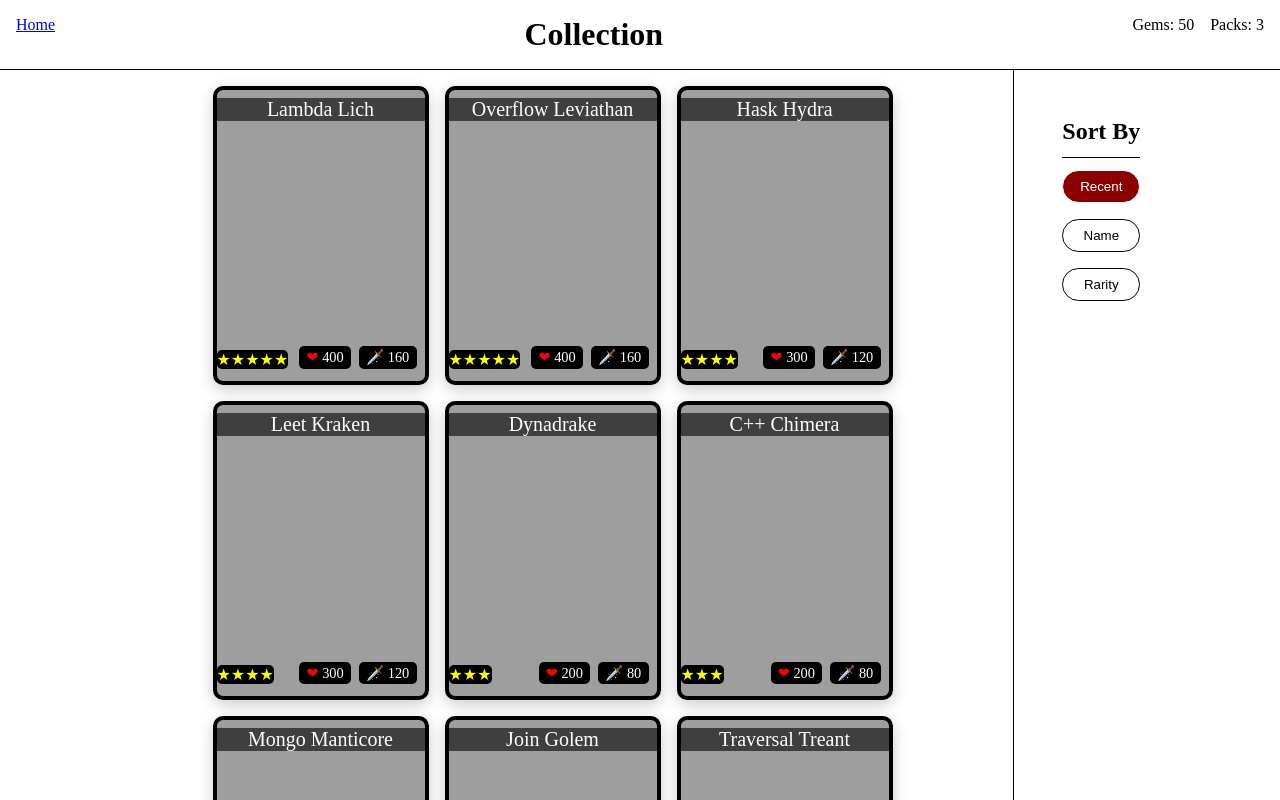
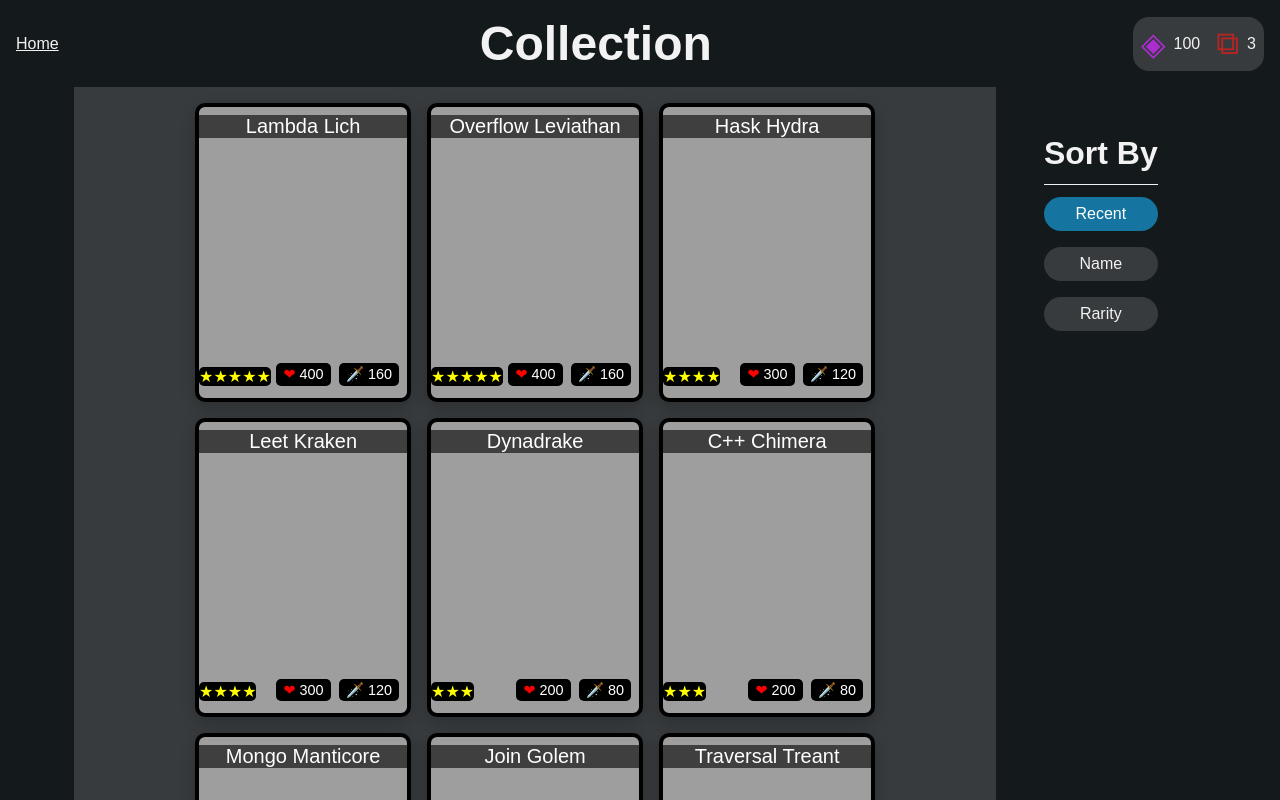
Before and after one commit to cse110-sp25-group6/cse110-sp25-group6, a website with bundled scripts: page source/collection/collection.html in a window 1280 px wide. Built offline with nearby package versions, Linux system fonts and the light colour scheme; a web font is replaced by a local one.

Commit message:
add overall page styling

```diff
--- a/source/collection/collection.css
+++ b/source/collection/collection.css
@@ -1,7 +1,23 @@
+@import url('https://fonts.googleapis.com/css2?family=Pixelify+Sans:wght@400..700&display=swap');
+@import url('https://fonts.googleapis.com/css2?family=Pixelify+Sans:wght@400..700&family=Turret+Road:wght@200;300;400;500;700;800&display=swap');
+
+:root {
+  --background-clr: #141a1c;
+  --foreground-clr: #373b3d;
+  --text-clr: #F2F2F2;
+  --accent-clr: #1574a0;
+  --text-sz: 1rem;
+  --main-heading-sz: 3rem;
+  --alt-heading-sz: 2rem;
+  --icon-sz: 2rem;
+}
+
 * {
   box-sizing: border-box;
   margin: 0;
   padding: 0;
+  color: var(--text-clr);
+  font-family: "Turret Road", sans-serif;
 }
 
 body {
@@ -14,16 +30,43 @@ body {
 header {
   flex: 0 0 auto;
   background-color: white;
-  border-bottom: 1px solid black;
   padding: 1rem;
   display: flex;
   justify-content: space-between;
+  align-items: center;
+  background-color: var(--background-clr);
+}
 
+header h1 {
+  font-size: var(--main-heading-sz);
+  font-weight: 900;
 }
 
 stats-container {
   display: flex;
   gap: 1rem;
+  font-size: var(--text-sz);
+  background-color: var(--foreground-clr);
+  padding: 0.5rem;
+  border-radius: 1rem;
+}
+
+stat-display {
+  display: flex;
+  align-items: center;
+  gap: 0.5rem;
+}
+
+.stat-icon {
+  font-size: var(--icon-sz);
+}
+
+#gems {
+  color: rgb(172, 44, 208)
+}
+
+#packs {
+  color: rgb(187, 36, 36)
 }
 
 main {
@@ -34,6 +77,7 @@ main {
   padding: 0 5%;
   margin: 0;
   overflow: hidden;
+  background-color: var(--background-clr);
 }
 
 side-bar {
@@ -41,17 +85,19 @@ side-bar {
   right: 0;
   height: 100%;
   padding: 3rem;
-  border-left: 1px solid black;
+  background-color: var(--background-clr);
+  width: fit-content;
 }
 
 #sort-header {
   margin-bottom: 0.5rem;
+  font-size: var(--alt-heading-sz);
 }
 
 hr {
   height: 1px;
   border: none;
-  background-color: black;
+  background-color: var(--text-clr);
   margin: 0.75rem 0;
 }
 
@@ -66,6 +112,7 @@ collection-container {
   overflow: auto;
   width: 80%;
   padding: 2vh;
+  background-color: var(--foreground-clr);
 }
 
 
@@ -79,14 +126,17 @@ sorting-options {
 sorting-options button {
   cursor: pointer;
   padding: 0.5rem;
-  border: 1px black solid;
+  /* border: 1px black solid; */
+  /* border: 2px var(--accent-clr) outset; */
+  border-style: none;
   border-radius: 9999px;
   width: 100%;
-  background-color: white;
+  background-color: var(--foreground-clr);
+  font-size: var(--text-sz);
 }
 
 .selected, sorting-options button:hover:not(.selected) {
-  background-color: darkred;
+  background-color: var(--accent-clr);
   color: white;
   border-color: white;
 }
--- a/source/collection/collection.html
+++ b/source/collection/collection.html
@@ -15,8 +15,13 @@
     <a href="../homepage/index.html">Home</a>
     <h1>Collection</h1>
     <stats-container>
-      <stat-display class="gems">Gems: 100</stat-display>
-      <stat-display class="packs">Packs: 3</stat-display>
+      <stat-display>
+        <span class="stat-icon" id="gems">◈</span>
+        <span class="stat-value">100</span>
+      </stat-display>
+      <stat-display>
+        <span class="stat-icon" id="packs">⧉</span>
+        <span class="stat-value">3</span></stat-display>
     </stats-container>
   </header>
   <main>
```
